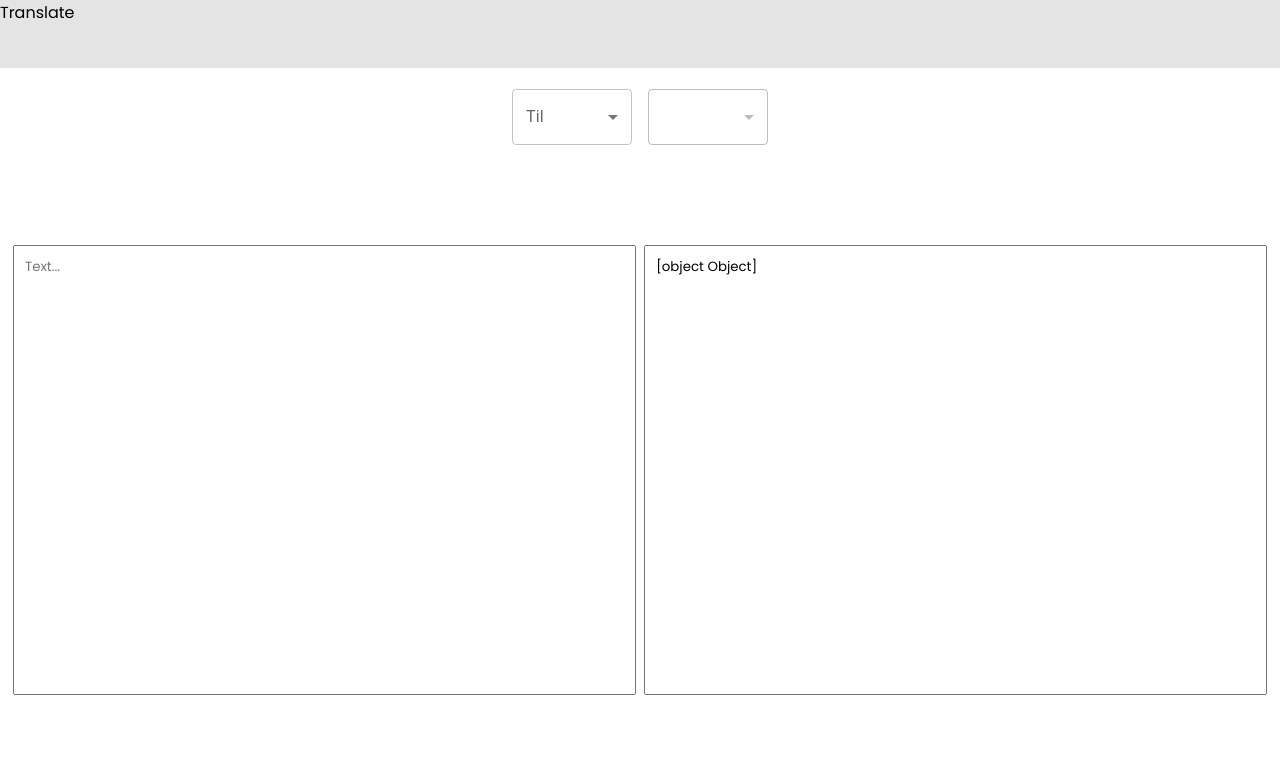
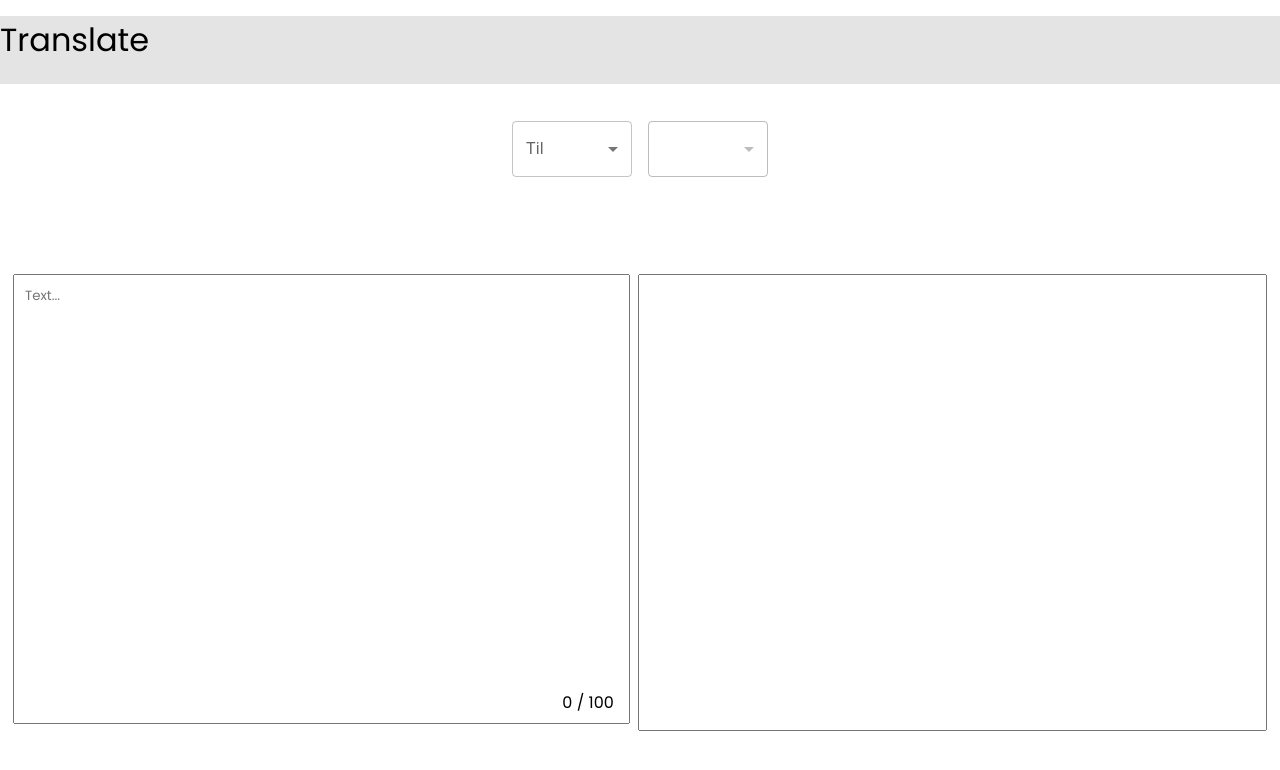
Before and after one commit to OnlineAzamat/kaa-uz-translator, a React (Vite) app: page / in a window 1280 px wide. Shown: the top 770 px of the page. Built offline with nearby package versions, Linux system fonts and the light colour scheme.

Commit message:
added text limit and styles

```diff
--- a/index.html
+++ b/index.html
@@ -1,5 +1,5 @@
 <!DOCTYPE html>
-<html lang="en">
+<html lang="kaa">
   <head>
     <meta charset="UTF-8" />
     <link rel="icon" type="image/svg+xml" href="/vite.svg" />
--- a/src/App.css
+++ b/src/App.css
@@ -1,3 +1,8 @@
+header {
+  margin: 1rem auto;
+  font-size: 2rem;
+}
+
 .textarea-wrapper {
   width: 100%;
   display: flex;
@@ -9,4 +14,11 @@
   min-height: 450px;
   padding: 0.7rem;
   resize: none;
+  outline: none;
 }
+
+.limit {
+  position: absolute;
+  bottom: 1rem;
+  right: 1rem;
+}
--- a/src/components/Textarea.jsx
+++ b/src/components/Textarea.jsx
@@ -1,10 +1,10 @@
-import { Box } from "@mui/material"
+import { Box } from "@mui/material";
 import axios from "axios";
 import { useState } from "react";
 
 function Textarea() {
 
-  const [juwap, setJuwap] = useState({})
+  const [juwap, setJuwap] = useState(null)
 
   function translate(e) {
     const data = {
@@ -23,12 +23,30 @@ function Textarea() {
         console.log(err)
       })
 
-    console.log(juwap);
+    setText(e.target.value)
   }
+
+  const [text, setText] = useState('');
+
+  const handleKeyPress = e => {
+    if (e.target.value.length >= 99) {
+      e.target.style.border = '2px solid red';
+    } else {
+      e.target.style.border = 'none';
+    }
+  };
 
   return (
     <div className="textarea-wrapper">
-      <textarea placeholder="Text..." onChange={translate} />
+      <Box sx={{ position: "relative", width: "100%" }}>
+        <textarea
+          placeholder="Text..."
+          maxLength={100}
+          onKeyDown={handleKeyPress}
+          onChange={translate}
+        />
+        <div className="limit">{text.length} / 100</div>
+      </Box>
       <textarea value={juwap}></textarea>
     </div>
   )
```
